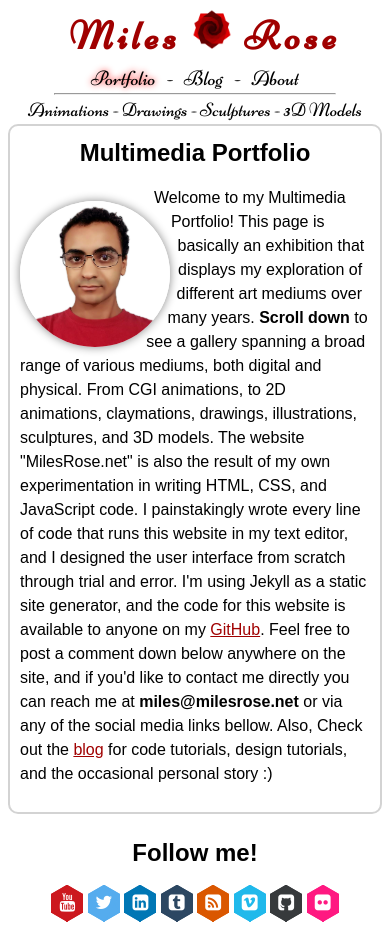
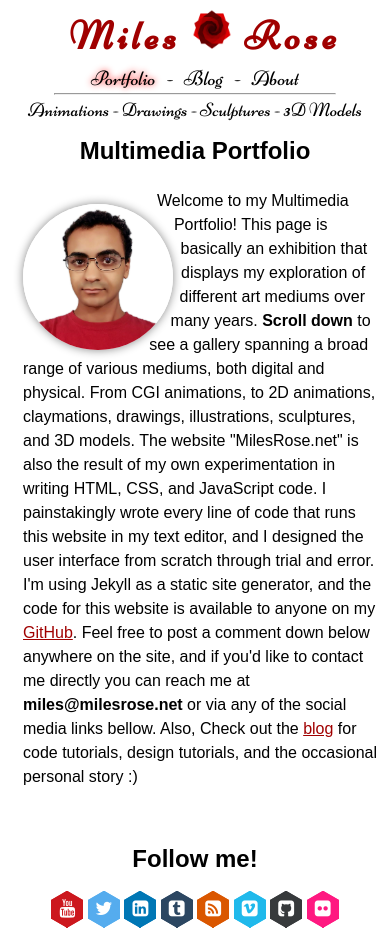
Before and after one commit to MilesOfRoses/my-jekyll, a Jekyll site: the page built from index.html, in a window 390 px wide. Shown: the top 946 px of the page. Built offline with Jekyll 4.4.1, drawn with Linux system fonts in a browser that asks for light colours; a script that is not in the unit is left out; comment, search, counter and statistics services are not loaded.

Commit message:
removed bio-card border on mobile view

```diff
--- a/css/common.css
+++ b/css/common.css
@@ -287,6 +287,10 @@ h3 {
 
 
 @media (max-width: 735px){
+	#bio-card {
+		border: none;
+	}
+
 	div.icon-placeholder {
 		zoom:.20;
 	}
@@ -335,6 +339,7 @@ h3 {
 
 	#bio {
 		max-width: 100%;
+		padding: 5px;
 	}
 
 	.title {
```
